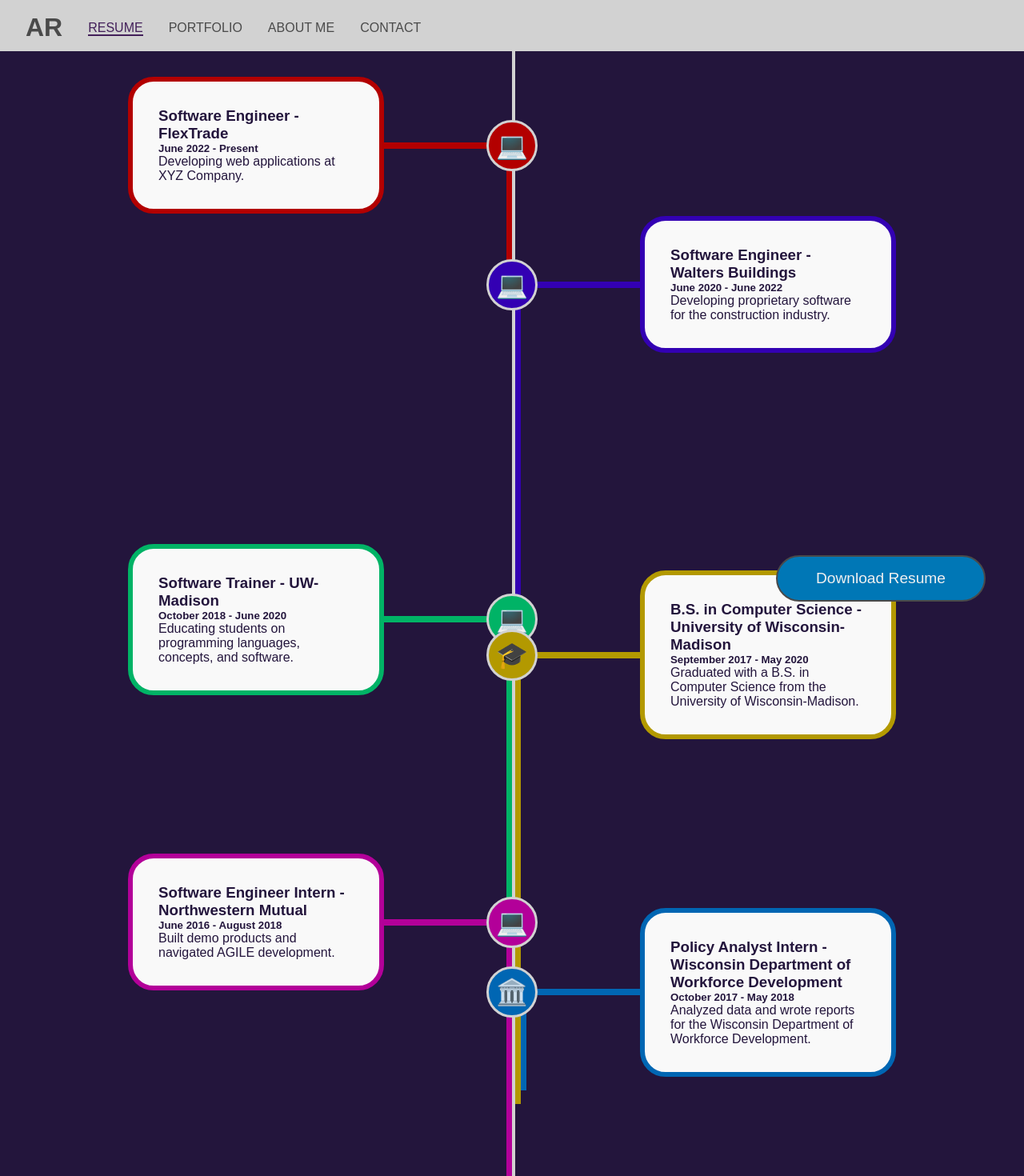
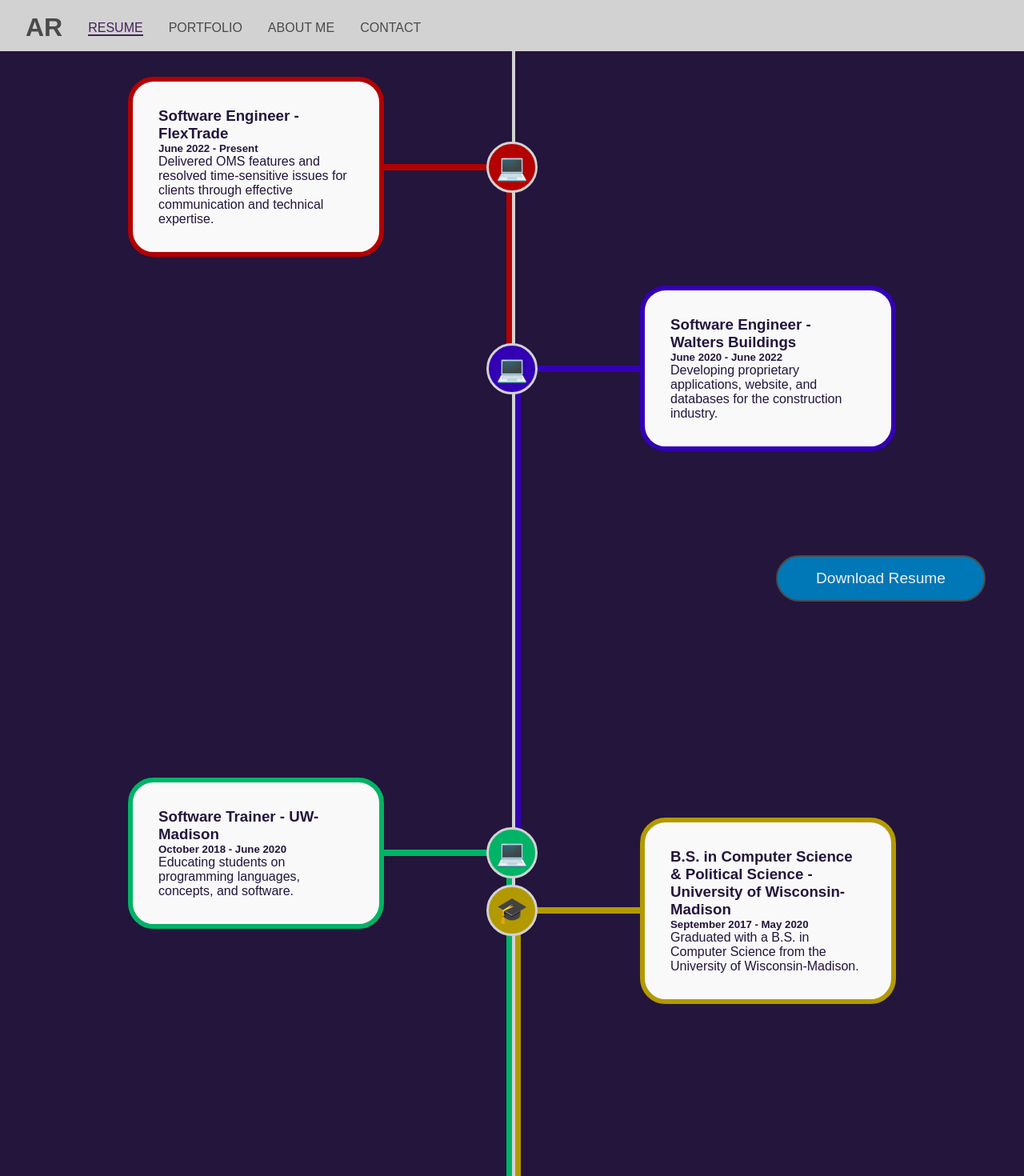
Before and after one commit to arichards912/personalwebsite, a React (Create React App) app: page /resume in a window 1280 px wide. Shown: the top 1470 px of the page at 80% size. Built offline with nearby package versions, Linux system fonts and the light colour scheme.

Commit message:
Time list details, flesh out animation

```diff
--- a/src/components/Timeline/Timeline.js
+++ b/src/components/Timeline/Timeline.js
@@ -92,13 +92,13 @@
   const sortedItems = getSortedItems();
   const offsetIndices = calculateOffsetIndices(sortedItems, positions);
   const colors = generateDistinctColors(items.length);
-  const timelineBuffer = 400;
+  const timelineBuffer = 800;
 
   useEffect(() => {
     const timelineElement = timelineRef.current;
     if (timelineElement) {
       const windowHeight = window.innerHeight;
-      const calculatedHeight = Math.max(timelineElement.clientHeight, windowHeight * 2);
+      const calculatedHeight = Math.max(timelineElement.clientHeight, windowHeight * 3);
       setTimelineHeight(calculatedHeight);
     }
   }, [timelineRef]);
--- a/src/components/Timeline/TimelineItem.css
+++ b/src/components/Timeline/TimelineItem.css
@@ -64,29 +64,28 @@
   }
 
 
-  .timeline-details {
+  .timeline-details li{
     position: absolute;
     background-color: var(--seconary-color);
     color: var(--secondary-light-color);
     width: 100%;
     padding: 10px;
     box-sizing: border-box;
-    z-index: 2;
+    z-index: 4;
     visibility: hidden;
     opacity: 0;
-    transform: translateY(0%);
-    transition: all 0.5s ease;
     pointer-events: none;
   }
 
 
-  .timeline-content:hover .timeline-details {
+  .timeline-content:hover .timeline-details li{
     visibility: visible;
     opacity: 1;
     transform: translateY(100%);
     transition: all 0.5s ease;
-    z-index: 2;
+    z-index: 4;
   }
+
 
   .timeline-connector {
     position: absolute;
--- a/src/components/Timeline/TimelineItem.js
+++ b/src/components/Timeline/TimelineItem.js
@@ -25,9 +25,11 @@
           <h3>{title}</h3>
           <h5>{date}</h5>
           <p>{description}</p>
-          <div className="timeline-details">
-            <p>{details}</p>
-          </div>
+          <ul className="timeline-details">
+            {details.map((detail, index) => (
+              <li key={index} style={{transform: `translateY(${((index + 1) * 140) - 90}px)`, transition: `all 0.5s ease ${index*0.1}s`}}>{detail}</li>
+            ))}
+          </ul>
         </div>
       </div>
       <div
--- a/src/pages/ResumePage/ResumePage.js
+++ b/src/pages/ResumePage/ResumePage.js
@@ -8,16 +8,16 @@
       title: 'Software Engineer - FlexTrade',
       startDate: '2022-06-25',
       endDate: 'Present',
-      description: 'Developing web applications at XYZ Company.',
-      details: 'Bottom Text',
+      description: 'Delivered OMS features and resolved time-sensitive issues for clients through effective communication and technical expertise.',
+      details: ['Collaborated with Hedge Fund Heads and Project Managers to implement OMS features tailored to client needs', 'Onboarded clients and provided support with MySQL, Jenkins, Scala, and Python', 'Developed a proprietary version-tracking system for automated documentation, streamlining internal processes', 'Conducted DR testing to ensure system reliability and stability in critical situations'],
       icon: '💻',
     },
     {
       title: 'Software Engineer - Walters Buildings',
       startDate: '2020-06-06',
       endDate: '2022-06-10',
-      description: 'Developing proprietary software for the construction industry.',
-      details: 'Bottom Text',
+      description: 'Developing proprietary applications, website, and databases for the construction industry.',
+      details: ['Created and implemented a Java Swing application using TensorFlow linear regression for accurate company estimates', 'Utilized MySQL, Azure, and .Net platform in a two-person development team for modernizing industry architecture', 'Ensured software quality through systematic design, testing, and implementation'],
       icon: '💻',
     },
     {
@@ -25,31 +25,31 @@
       startDate: '2018-10-02',
       endDate: '2020-06-30',
       description: 'Educating students on programming languages, concepts, and software.',
-      details: 'Bottom Text',
+      details: ['Instructed groups of 20+ students in Java, Python, and Excel Formulas', 'Developed a lesson web page with an embedded IDE, reducing class and prep time by 50%', 'Adapted teaching methods to accommodate diverse learning needs and styles'],
       icon: '💻',
     },
     {
       title: 'Software Engineer Intern - Northwestern Mutual',
       startDate: '2016-06-03',
       endDate: '2018-08-28',
-      description: 'Built demo products and navigated AGILE development.',
-      details: 'Bottom Text',
+      description: 'Utilized data analytics tools to support insurance trend prediction and visualization.',
+      details: ['Managed data warehouses using PowerBI and AWS for powerful visualizations with linked corporate data', 'Led development research for insurance trend prediction using Python, TensorFlow, and Sci-Kit libraries', 'Employed Kubernetes, Docker, and AWS for testing and cloud continuity of architecture projects in an Agile-Scrum environment'],
       icon: '💻',
     },
     {
       title: 'Policy Analyst Intern - Wisconsin Department of Workforce Development',
       startDate: '2017-10-03',
       endDate: '2018-05-03',
-      description: 'Analyzed data and wrote reports for the Wisconsin Department of Workforce Development.',
-      details: 'Bottom Text',
+      description: 'Analyzed the impact of legislation and coordinated strategies for execution.',
+      details: ['Collaborated with statewide government employees for effective legislative execution', 'Drafted policy-effect papers to keep the Secretary of State informed on regulatory execution', 'Demonstrated strong communication skills and attention to detail in policy analysis'],
       icon: '🏛️',
     },
     {
-      title: 'B.S. in Computer Science - University of Wisconsin-Madison',
+      title: 'B.S. in Computer Science & Political Science - University of Wisconsin-Madison',
       startDate: '2017-09-03',
       endDate: '2020-05-03',
       description: 'Graduated with a B.S. in Computer Science from the University of Wisconsin-Madison.',
-      details: 'Bottom Text',
+      details: ['Acquired knowledge in data structures and software engineering', 'Completed a double major, demonstrating versatility and strong work ethic', 'Developed critical thinking and problem-solving skills through interdisciplinary education'],
       icon: '🎓',
     },
     {
@@ -57,7 +57,7 @@
       startDate: '2015-09-03',
       endDate: '2015-12-31',
       description: 'Took online courses at Marquette University while in high school.',
-      details: 'Data Structures and Algorithms.',
+      details: ['Strengthened programming fundamentals for software development', 'Enhanced understanding of data structures for efficient problem-solving', 'Expanded technical knowledge to support future career growth'],
       icon: '🎓',
     },
     // TODO: Add more (actual) items here...
```
